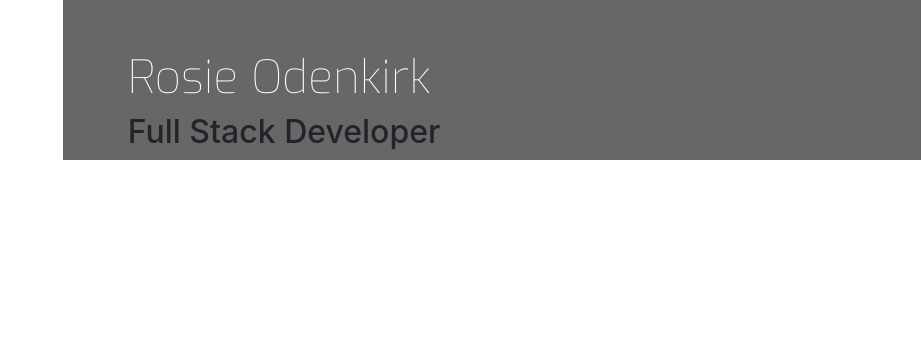
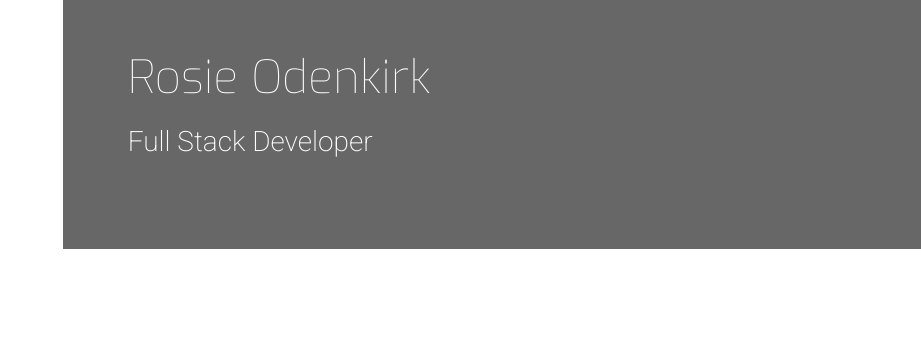
Before and after one commit to SNLanger/love-rosie, a plain HTML site: page index.html in a window 1280 px wide. Shown: the whole page, without its empty margins (359-1280 px from the left). Drawn offline with nearby package versions, Linux system fonts and the light colour scheme.

Commit message:
newbitsandbobs

```diff
--- a/assets/style.css
+++ b/assets/style.css
@@ -29,3 +29,12 @@ header {
     margin-top: 50px;
     color: #fff;
 }
+
+.title {font-family: "Roboto", sans-serif;
+font-weight: 200;
+font-size: 28px;
+margin-top: 20px;
+margin-bottom: 90px;
+color: #fff
+
+}
```
